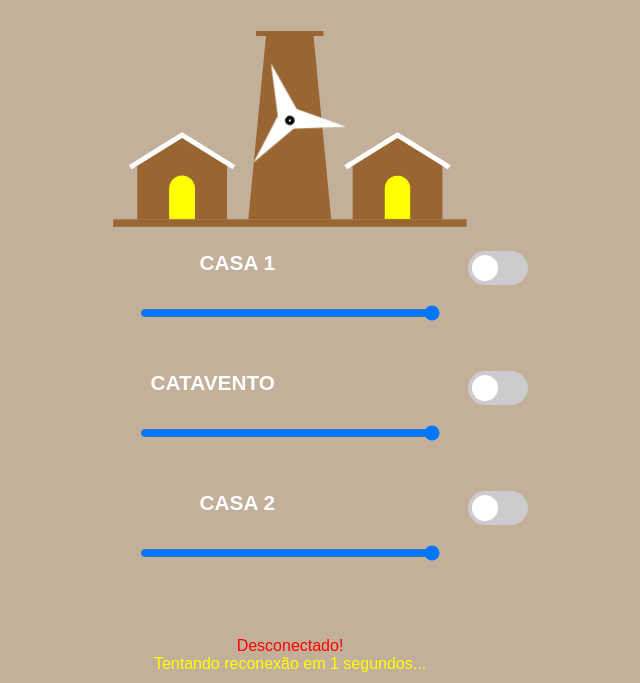
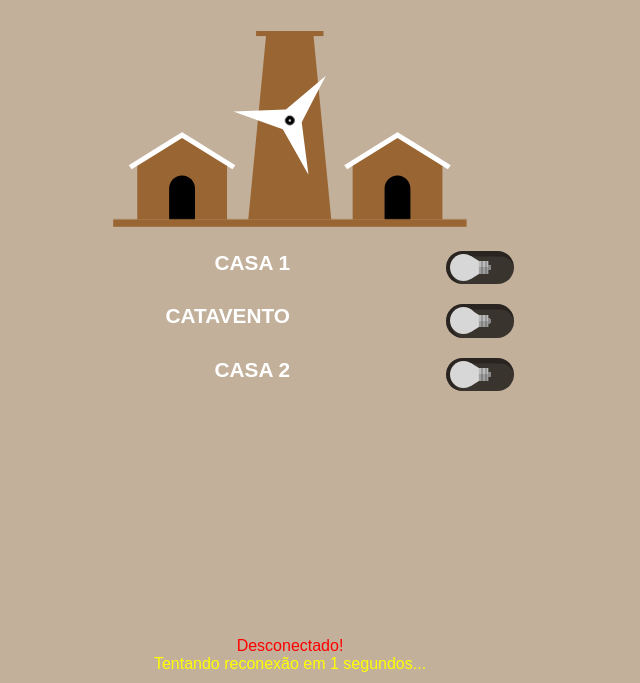
Before and after one commit to joao-seixas/catavento, a plain HTML site: page data/index.html in a window 1280 px wide. Shown: the part 117-800 px from the top of the page, without its empty margins (350-990 px from the left). Drawn offline with Linux system fonts and the light colour scheme.

Commit message:
versão 1.0 - funcional

```diff
--- a/data/estilos.css
+++ b/data/estilos.css
@@ -1,5 +1,6 @@
 * {
     box-sizing: border-box;
+    user-select: none;
 }
 
 html {
@@ -22,30 +23,6 @@ header img {
     max-width: min(40%, 300px);
 }
 
-#div-building {
-    display: inline-block;
-    border-radius: 20px;
-    margin-top: 10px;
-    background-color: #ffe5be;
-    padding: 30px;
-    box-shadow: 10px 10px 5px 0px rgba(0,0,0,0.75);
-    width: min(80%, 400px);
-}
-
-#building {
-    max-height: 60vh;
-    width: 100%;
-}
-
-.floor-1, .floor-2, .floor-3 {
-    transition: 0.5s;
-}
-
-.led-off {
-    opacity: 0;
-    transition: 0.3s;
-}
-
 footer {
     position: fixed;
     bottom: 0;
@@ -54,66 +31,6 @@ footer {
     text-align: center;
     color: red;
     padding: 10px;
-}
-
-.switch {
-    position: relative;
-    display: inline-block;
-    width: 60px;
-    height: 34px;
-    justify-self: center;
-  }
-
-  .switch input {
-    opacity: 0;
-    width: 0;
-    height: 0;
-  }
-
-  .slider {
-    position: absolute;
-    cursor: pointer;
-    top: 0;
-    left: 0;
-    right: 0;
-    bottom: 0;
-    background-color: #ccc;
-    -webkit-transition: .4s;
-    transition: .4s;
-  }
-
-  .slider:before {
-    position: absolute;
-    content: "";
-    height: 26px;
-    width: 26px;
-    left: 4px;
-    bottom: 4px;
-    background-color: white;
-    -webkit-transition: .4s;
-    transition: .4s;
-  }
-
-  input:checked + .slider {
-    background-color: #2196F3;
-  }
-
-  input:focus + .slider {
-    box-shadow: 0 0 1px #2196F3;
-  }
-
-  input:checked + .slider:before {
-    -webkit-transform: translateX(26px);
-    -ms-transform: translateX(26px);
-    transform: translateX(26px);
-  }
-
-  .slider.round {
-    border-radius: 34px;
-  }
-
-  .slider.round:before {
-    border-radius: 50%;
 }
 
 .controles {
@@ -126,7 +43,7 @@ footer {
   display: grid;
   grid-template-columns: 1fr 1fr;
   justify-content: space-evenly;
-    gap: 30px;
+  margin: 20px;
 }
 
 .control-label {
@@ -135,12 +52,69 @@ footer {
   justify-self: right;
 }
 
-  .range {
-    width: min(300px, 80%);
-    grid-column-start: span 2;
-    justify-self: center;
-    margin-bottom: 50px;
-    margin-top: -10px;
+.switch {
+  display: block;
+  margin-bottom: 1.5em;
+  font-size: 1.4em;
+  background-color: rgba(0,0,0,0.7);
+  border-radius: 0.75em;
+  box-shadow: 0.125em 0.125em 0 0.125em rgba(0,0,0,0.3) inset;
+  color: #fdea7b;
+  display: inline-flex;
+  align-items: center;
+  margin: auto;
+  padding: 0.15em;
+  width: 3em;
+  height: 1.5em;
+  transition: background-color 0.1s 0.3s ease-out, box-shadow 0.1s 0.3s ease-out;
+  -webkit-appearance: none;
+  -moz-appearance: none;
+  appearance: none;
+}
+
+.switch:before, .switch:after {
+  content: "";
+  display: block;
+}
+
+.switch:before {
+  background-color: #d7d7d7;
+  border-radius: 50%;
+  width: 1.2em;
+  height: 1.2em;
+  transition: background-color 0.1s 0.3s ease-out, transform 0.3s ease-out;
+  z-index: 1;
+}
+
+.switch:after {
+  background: linear-gradient(transparent 50%, rgba(0,0,0,0.15) 0) 0 50% / 50% 100%,
+		repeating-linear-gradient(90deg,#bbb 0,#bbb,#bbb 20%,#999 20%,#999 40%) 0 50% / 50% 100%,
+		radial-gradient(circle at 50% 50%,#888 25%, transparent 26%);
+  background-repeat: no-repeat;
+  border: 0.25em solid transparent;
+  border-left: 0.4em solid #d8d8d8;
+  border-right: 0 solid transparent;
+  transition: border-left-color 0.1s 0.3s ease-out, transform 0.3s ease-out;
+  transform: translateX(-22.5%);
+  transform-origin: 25% 50%;
+  width: 1.2em;
+  height: 1em;
+  box-sizing: border-box;
+}
+/* Checked */
+.switch:checked {
+  background-color: rgba(0,0,0,0.45);
+  box-shadow: 0.125em 0.125em 0 0.125em rgba(0,0,0,0.1) inset;
+}
+
+.switch:checked:before {
+  background-color: currentColor;
+  transform: translateX(125%)
+}
+
+.switch:checked:after {
+  border-left-color: currentColor;
+  transform: translateX(-2.5%) rotateY(180deg);
 }
 
 @keyframes rotation {
@@ -152,7 +126,21 @@ footer {
     transform: rotate(360deg);
   }
 }
-  #catavento {
+
+.windvane {
   animation: rotation 2s linear infinite;
   transform-origin: 50% 45%;
 }
+
+.paused {
+  animation-play-state: paused;
+}
+
+.dark {
+  opacity: 0;
+  transition: opacity 0.3s;
+}
+
+.house {
+  transition: opacity 0.8s;
+}
--- a/data/index.html
+++ b/data/index.html
@@ -39,11 +39,12 @@
       <polygon class="fil0" points="2.2515,0.8271 2.6061,1.047 2.6087,1.047 2.6087,1.4926 1.8979,1.4926 1.8979,1.0477 1.8968,1.047 "/>
       <polygon class="fil1" points="2.2524,0.8003 2.2528,0.8006 2.2532,0.8003 2.2538,0.8012 2.6749,1.0624 2.6516,1.0951 2.2528,0.8478 1.8539,1.0951 1.8307,1.0624 2.2517,0.8012 "/>
       <path class="fil2" d="M2.1504 1.4926l0.2047 0 0 -0.2455c0,-0.0563 -0.0461,-0.1023 -0.1023,-0.1023l-0 0c-0.0563,0 -0.1023,0.0461 -0.1023,0.1023l0 0.2455z"/>
-      <path class="fil3" d="M2.1504 1.4926l0.2047 0 0 -0.2455c0,-0.0563 -0.0461,-0.1023 -0.1024,-0.1023 -0.0563,0 -0.1023,0.0461 -0.1023,0.1023l0 0.2455z"/>
-      <path class="fil3" d="M0.4446 1.4926l0.2047 0 0 -0.2455c0,-0.0563 -0.0461,-0.1023 -0.1024,-0.1023 -0.0563,0 -0.1023,0.0461 -0.1023,0.1023l0 0.2455z"/>
+      <path class="fil2" d="M0.4446 1.4926l0.2047 0 0 -0.2455c0,-0.0563 -0.0461,-0.1023 -0.1024,-0.1023 -0.0563,0 -0.1023,0.0461 -0.1023,0.1023l0 0.2455z"/>
+      <path class="fil3 house dark" id="casa2" data-origin="2" onclick="toggleLed(event);" d="M2.1504 1.4926l0.2047 0 0 -0.2455c0,-0.0563 -0.0461,-0.1023 -0.1024,-0.1023 -0.0563,0 -0.1023,0.0461 -0.1023,0.1023l0 0.2455z"/>
+      <path class="fil3 house dark" id="casa1" data-origin="0" onclick="toggleLed(event);" d="M0.4446 1.4926l0.2047 0 0 -0.2455c0,-0.0563 -0.0461,-0.1023 -0.1024,-0.1023 -0.0563,0 -0.1023,0.0461 -0.1023,0.1023l0 0.2455z"/>
       <g id="_2912017247152">
-       <polygon id="catavento" class="fil4" points="1.4946,0.7251 1.5212,0.9318 1.5479,1.1384 1.4456,0.9569 1.3447,0.7781 1.1503,0.7084 0.9541,0.6381 1.1623,0.6296 1.3695,0.6211 1.5267,0.489 1.686,0.3537 1.5891,0.5387 1.4937,0.7254 "/>
-       <circle class="fil2 str0" transform="matrix(0.782129 0.623117 -0.623117 0.782129 1.40024 0.707861)" r="0.0347"/>
+       <polygon class="fil4 windvane paused" id="catavento" data-origin="1" onclick="toggleLed(event);" points="1.4946,0.7251 1.5212,0.9318 1.5479,1.1384 1.4456,0.9569 1.3447,0.7781 1.1503,0.7084 0.9541,0.6381 1.1623,0.6296 1.3695,0.6211 1.5267,0.489 1.686,0.3537 1.5891,0.5387 1.4937,0.7254 "/>
+       <circle class="fil2 str0" data-origin="1" onclick="toggleLed(event);" transform="matrix(0.782129 0.623117 -0.623117 0.782129 1.40024 0.707861)" r="0.0347"/>
       </g>
       <ellipse class="fil4" cx="1.4002" cy="0.7079" rx="0.0089" ry="0.0093"/>
       <rect class="fil0" y="1.4911" width="2.7997" height="0.0599"/>
@@ -52,28 +53,16 @@
             </div>
     <div class="controles">
       <div class="controle">
-        <span class="control-label">CASA 1</span>
-        <label class="switch">
-          <input data-origin="0" onclick="toggleLed(event);" type="checkbox">
-          <span class="slider round"></span>
-        </label>
-        <input class="range" type="range" max="255" min="0" value="255">
+        <span class="control-label" data-origin="0" onclick="toggleLed(event);">CASA 1</span>
+        <input data-origin="0" onclick="toggleLed(event);" type="checkbox" class="switch">
       </div>
       <div class="controle">
-        <span class="control-label">CATAVENTO</span>
-        <label class="switch">
-          <input data-origin="1" onclick="toggleLed(event);" type="checkbox">
-          <span class="slider round"></span>
-        </label>
-        <input class="range" type="range" max="255" min="0" value="255">
+        <span class="control-label" data-origin="1" onclick="toggleLed(event);">CATAVENTO</span>
+        <input data-origin="1" onclick="toggleLed(event);" type="checkbox" class="switch">
       </div>
       <div class="controle">
-        <span class="control-label">CASA 2</span>
-        <label class="switch">
-          <input data-origin="2" onclick="toggleLed(event);" type="checkbox">
-          <span class="slider round"></span>
-        </label>
-        <input class="range" type="range" max="255" min="0" value="255">
+        <span class="control-label" data-origin="2" onclick="toggleLed(event);">CASA 2</span>
+        <input data-origin="2" onclick="toggleLed(event);" type="checkbox" class="switch">
       </div>
     </div>
   </main>
--- a/data/script.js
+++ b/data/script.js
@@ -1,15 +1,10 @@
-const sliders = document.querySelectorAll('.range');
 const connectionStatus = document.getElementById('status');
+const switches = document.querySelectorAll('.switch');
+const buildings = [document.getElementById('casa1'), document.getElementById('catavento'), document.getElementById('casa2')];
 let socket;
-let leds = '';
+let leds = [];
 let timer = 0;
 let timerInterval = null;
-
-sliders.forEach((slider, index) => slider.addEventListener('change', sliderChange, false));
-
-function sliderChange({target}) {
-    console.log(target.value);
-}
 
 function startTimer() {
     timer = 6;
@@ -32,16 +27,12 @@ function addTimer() {
 function onPageLoad() {
     connectionStatus.textContent = 'Conectando...';
     connectionStatus.style.color = 'yellow';
-    try {
-        socket = new WebSocket('ws://192.168.4.1:81');
-        socket.addEventListener('open', socketOpen, false);
-        socket.addEventListener('message', socketReceive, false);
-        socket.addEventListener('close', socketClose, false);
-        socket.addEventListener('error', socketError, false);
-    }
-    catch (error) {
-        socketError(error);
-    }
+    socket = new WebSocket('ws://192.168.4.1:81');
+    socket.binaryType = "arraybuffer";
+    socket.addEventListener('open', socketOpen, false);
+    socket.addEventListener('message', socketReceive, false);
+    socket.addEventListener('close', socketClose, false);
+    socket.addEventListener('error', socketError, false);
 }
 
 function socketError(error) {
@@ -56,32 +47,38 @@ function socketClose() {
 }
 
 function socketReceive({data}) {
-    console.log(data);
-    // floors.forEach((floor, index) => {
-    //     if (floor[0].classList.contains('led-off') && data[index] == '1') {
-    //         floor[0].classList.remove('led-off');
-    //         floor[1].classList.remove('led-off');
-    //     }
-    //     if (!floor[0].classList.contains('led-off') && data[index] == '0') {
-    //         floor[0].classList.add('led-off');
-    //         floor[1].classList.add('led-off');
-    //     }
-    // });
+    const receivedData = new DataView(data);
+
+    for (let index = 0; index < receivedData.byteLength; index++) {
+        leds[index] = receivedData.getUint8(index);
+    }
+
+    updateGUI();
+}
+
+function updateGUI() {
+    for (let index = 0; index < leds.length; index++) {
+        switches[index].checked = leds[index] === 255;
+        if (buildings[index].classList.contains('house')) {
+            leds[index] === 255 ? buildings[index].classList.remove('dark') : buildings[index].classList.add('dark');
+        } else
+        if (buildings[index].classList.contains('windvane')) {
+            leds[index] === 255 ? buildings[index].classList.remove('paused') : buildings[index].classList.add('paused');
+        }
+    }
 }
 
 function socketOpen() {
     connectionStatus.textContent = 'Conectado.';
     connectionStatus.style.color = 'green';
-    console.log(socket);
 }
 
-function toggleLed({target: {dataset, checked}}) {
-    let origin = dataset.origin;
-    let itemSate = sliders[Number(origin)].value.padStart(3, '0');
-    let payload = origin + itemSate;
+function toggleLed(event) {
+    event.preventDefault();
+    const origin = Number(event.target.dataset.origin);
+    const buffer = new ArrayBuffer(2);
+    const payload = new Uint8Array(buffer);
 
-    console.log(origin);
-    console.log(itemSate);
-
+    payload.set([origin, leds[origin] === 0 ? 255 : 0], 0);
     socket.readyState === 1 ? socket.send(payload) : alert('Sem conexão com o servidor!');
 }
```
Also changed, not shown: 1 other file. Lines whose indentation alone changed are shown as unchanged.
